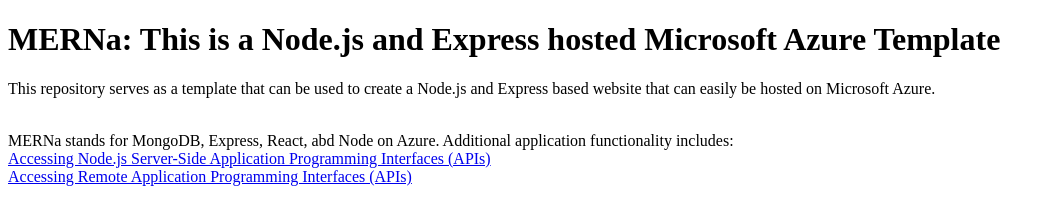
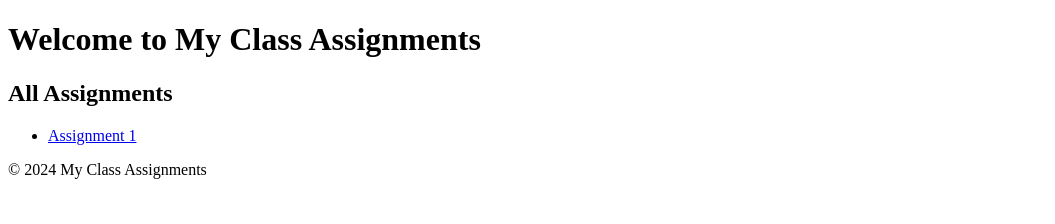
Before and after one commit to julianp829/portfolio, a website: page static/index.html in a window 1280 px wide. Shown: the whole page, without its empty margins (0-1055 px from the left). Drawn offline with Linux system fonts and the light colour scheme.

Commit message:
Update index.html

```diff
--- a/static/index.html
+++ b/static/index.html
@@ -1,18 +1,26 @@
 <!DOCTYPE html>
 <html lang="en">
 <head>
-	<meta charset="UTF-8" />
-	<title>MERNa-NE</title>
+    <meta charset="UTF-8">
+    <meta name="viewport" content="width=device-width, initial-scale=1.0">
+    <title>My Class Assignments</title>
+    <link rel="stylesheet" href="style.css">
 </head>
 <body>
-	<h1>MERNa: This is a Node.js and Express hosted Microsoft Azure Template</h1>
-	<p>This repository serves as a template that can be used to create a Node.js and Express based website that can easily
-	be hosted on Microsoft Azure.</p><br />
-
-	MERNa stands for MongoDB, Express, React, abd Node on Azure.
-
-	Additional application functionality includes:<br />
-	<a href="fetching-from-server.html">Accessing Node.js Server-Side Application Programming Interfaces (APIs)</a><br />
-	<a href="fetching-remote-dog-breeds.html">Accessing Remote Application Programming Interfaces (APIs)</a>
+    <header>
+        <h1>Welcome to My Class Assignments</h1>
+    </header>
+    <main>
+        <section>
+            <h2>All Assignments</h2>
+            <ul>
+                <li><a href="assignment1/index.html">Assignment 1</a></li>
+                <!-- Add more assignments here -->
+            </ul>
+        </section>
+    </main>
+    <footer>
+        <p>&copy; 2024 My Class Assignments</p>
+    </footer>
 </body>
 </html>
```
